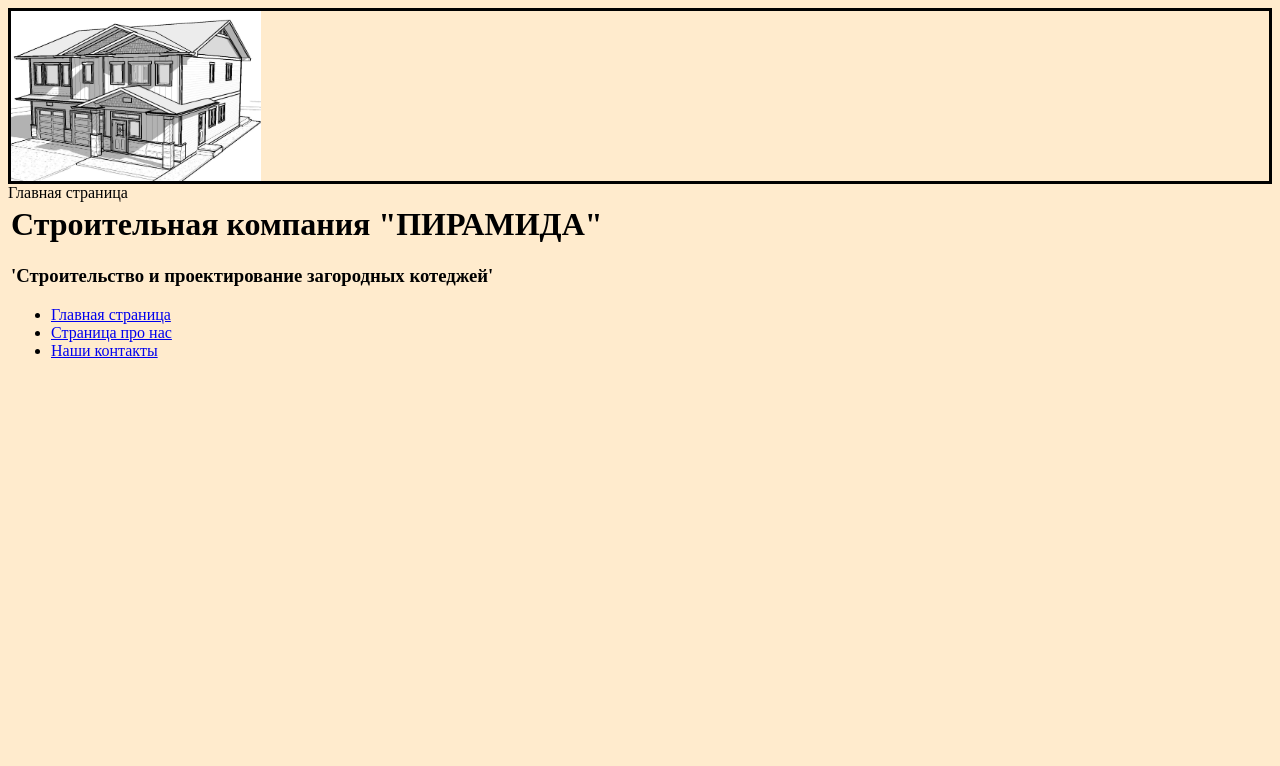
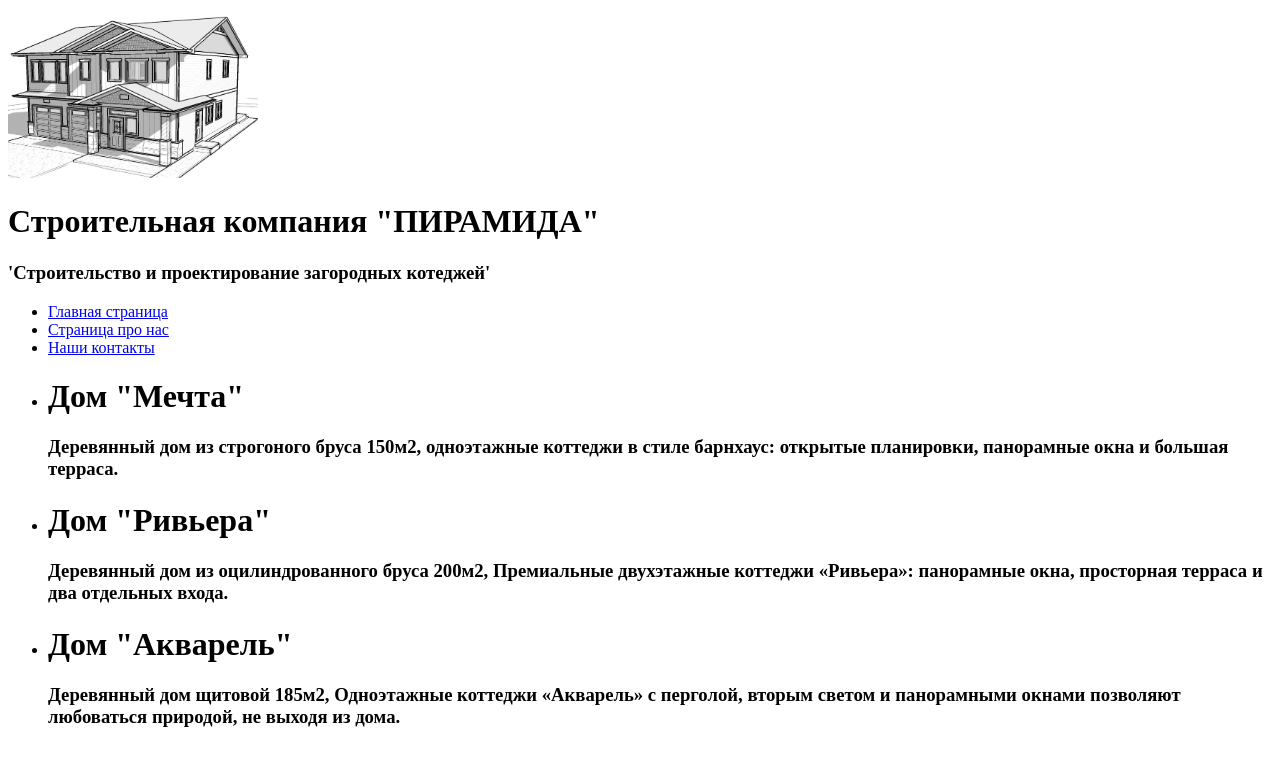
Before and after one commit to Valery7803/country_houses, a Django app: page / in a window 1280 px wide. Shown: the top 766 px of the page. Run offline with Django 5.2, Linux system fonts and the light colour scheme.

Commit message:
Создаю шапку сайта в html и css

```diff
--- a/houses/templates/base.html
+++ b/houses/templates/base.html
@@ -8,23 +8,27 @@
     <meta charset="UTF-8">
     <meta name="viewport" content="width=device-width, initial-scale=1.0">
     <title>{{ title }}</title>
-
     <!-- Подключаем статические файлы -->
     <link rel="stylesheet" href="{% static 'village_house/css/style.css' %}" type="text/css">
 </head>
 <body>
-    <!-- Созание Шапки сайта -->
-    <div class="header">
-        <div class="header_img">
+    <!-- Создаем шапку сайта -->
+    <header>
+        <div class="conteiner">
+            <div class="headr">
+                <a href="#" class="header_logo">
                     <!-- Подключаем файл с логотипом -->
                     <img src="{% static 'village_house/imgs/logo.house.jpg' %}" alt="logo">
-        </div>
+                </a>
+                <span>
                     <div class="header_text">
                         <!-- Слоган компании -->
                         <h1>Строительная компания "ПИРАМИДА"</h1>
                         <h3>'Строительство и проектирование загородных котеджей'</h3>
                     </div>
-        <div class="header_menu">
+                </span>
+                <div class="header_nav">
+                    <nav>
                         <!-- Перебераем пункты меню -->
                         <ul>
                             <li><a href="{% url 'home' %}">Главная страница</a></li>
@@ -34,8 +38,11 @@
                             </li>
                             {% endfor %}
                         </ul>
+                    </nav>
                 </div>
             </div>
+        </div>
+    </header>
 
     {% block content %}
     {% endblock%}
--- a/houses/village_houses/static/village_house/css/style.css
+++ b/houses/village_houses/static/village_house/css/style.css
@@ -1,17 +1,10 @@
-html{
-    margin: 0;
-    padding: 0;
-}
-
-body{
+.header{
     background-color: blanchedalmond;
 }
 
-.header{
-    height: 170px;
-    width: auto;
-    border: 3px solid black;
-    display: flexbox;
+.conteiner{
+    background-color: aqua;
+    display: inline;
 }
 
 img{
--- a/houses/village_houses/templates/village_houses/index.html
+++ b/houses/village_houses/templates/village_houses/index.html
@@ -1,5 +1,12 @@
 {% extends 'base.html' %}
 
 {% block content %}
-{{ title }}
+<ul>
+    {% for h in home %}
+    <li>
+        <h1>{{ h.title }}</h1>
+        <h3>{{ h.context }}</h3>
+    </li>
+    {% endfor %}
+</ul>
 {% endblock %}
--- a/houses/village_houses/views.py
+++ b/houses/village_houses/views.py
@@ -1,5 +1,12 @@
 from django.shortcuts import render
 from django.http import HttpResponse
+
+# Имитируем базу данных в учебных целях
+data_db = [
+    {'id':1, 'title':'Дом "Мечта"', 'context':'Деревянный дом из строгоного бруса 150м2, одноэтажные коттеджи в стиле барнхаус: открытые планировки, панорамные окна и большая терраса.'},
+    {'id':2, 'title':'Дом "Ривьера"', 'context':'Деревянный дом из оцилиндрованного бруса 200м2, Премиальные двухэтажные коттеджи «Ривьера»: панорамные окна, просторная терраса и два отдельных входа.'},
+    {'id':3, 'title':'Дом "Акварель"', 'context':'Деревянный дом щитовой 185м2, Одноэтажные коттеджи «Акварель» с перголой, вторым светом и панорамными окнами позволяют любоваться природой, не выходя из дома.'},
+]
 
 menu = [
     {'title':'Страница про нас', 'url_name':'about'},
@@ -8,7 +15,11 @@ menu = [
 
 # Функция главной страницы
 def index(request):
-    data = {'title':'Главная страница','menu': menu}
+    data = {
+        'title':'Главная страница',
+        'menu': menu,
+        'home': data_db,
+    }
     return render(request,'village_houses/index.html', data)
 
 
```
Lines whose indentation alone changed are shown as unchanged.
